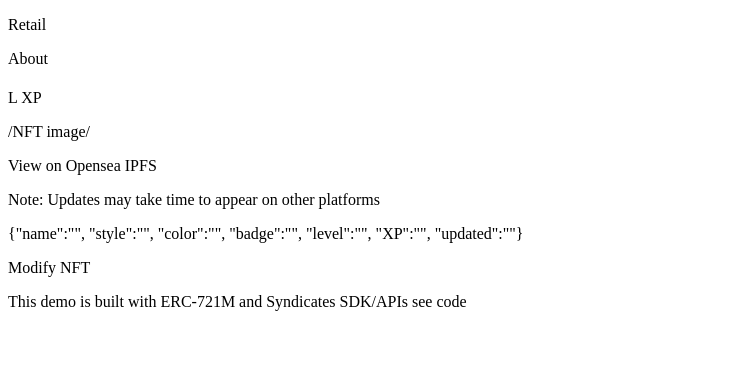
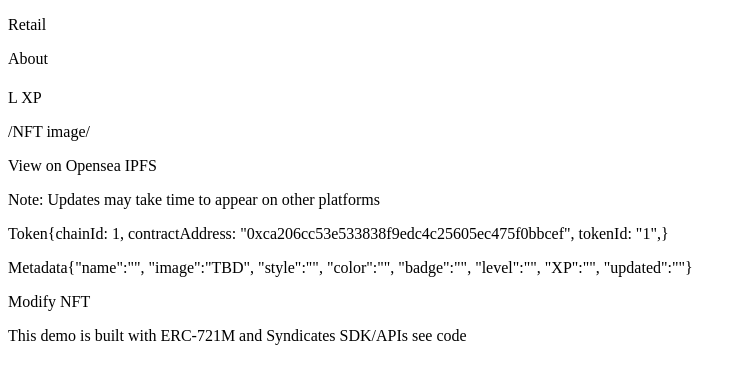
Before and after one commit to ianDAOs/demo-721m-api-frontend, a React (Create React App) app: page / in a window 1280 px wide. Shown: the top 384 px of the page, without its empty margins (0-747 px from the left). Built offline with nearby package versions, Linux system fonts and the light colour scheme; no server answers.

Commit message:
Add additional fields to Metadata component

```diff
--- a/src/components/Main.js
+++ b/src/components/Main.js
@@ -8,7 +8,6 @@ export default function Main() {
 
     const [metadata, setMetadata] = useState({});
 
-    // Fetch the title from the Syndicate API and set it in state
     useEffect(() => {
         const fetchData = async () => {
             try {
--- a/src/components/Metadata.js
+++ b/src/components/Metadata.js
@@ -4,8 +4,18 @@ export default function Metadata({ metadata }) {
     return (
         <div>
             <p>
+                Token
+                {'{'}
+                chainId: 1,
+                contractAddress: "0xca206cc53e533838f9edc4c25605ec475f0bbcef",
+                tokenId: "1",
+                {'}'}
+            </p>
+            <p>
+                Metadata
                 {'{'}
                 "name":"{metadata.name}",
+                "image":"TBD",
                 "style":"{metadata.style}",
                 "color":"{metadata.color}",
                 "badge":"{metadata.badge}",
```
